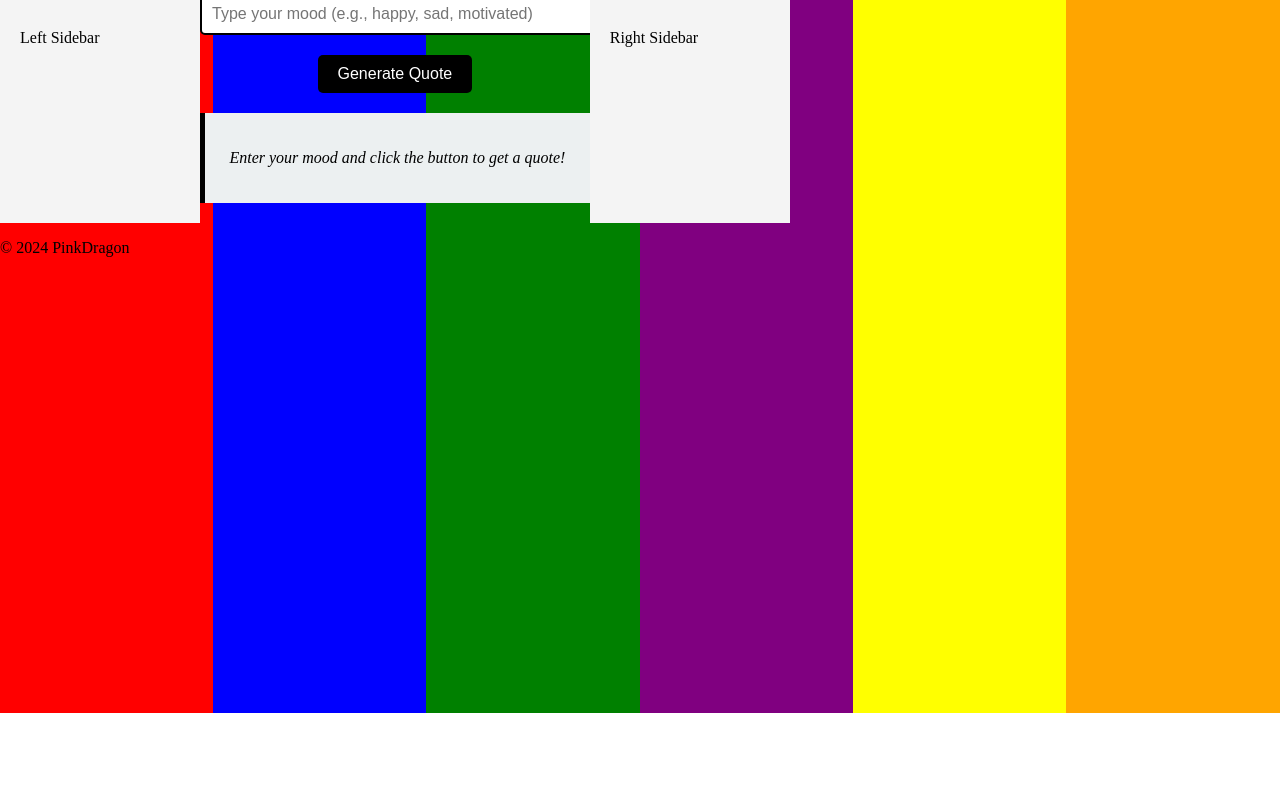
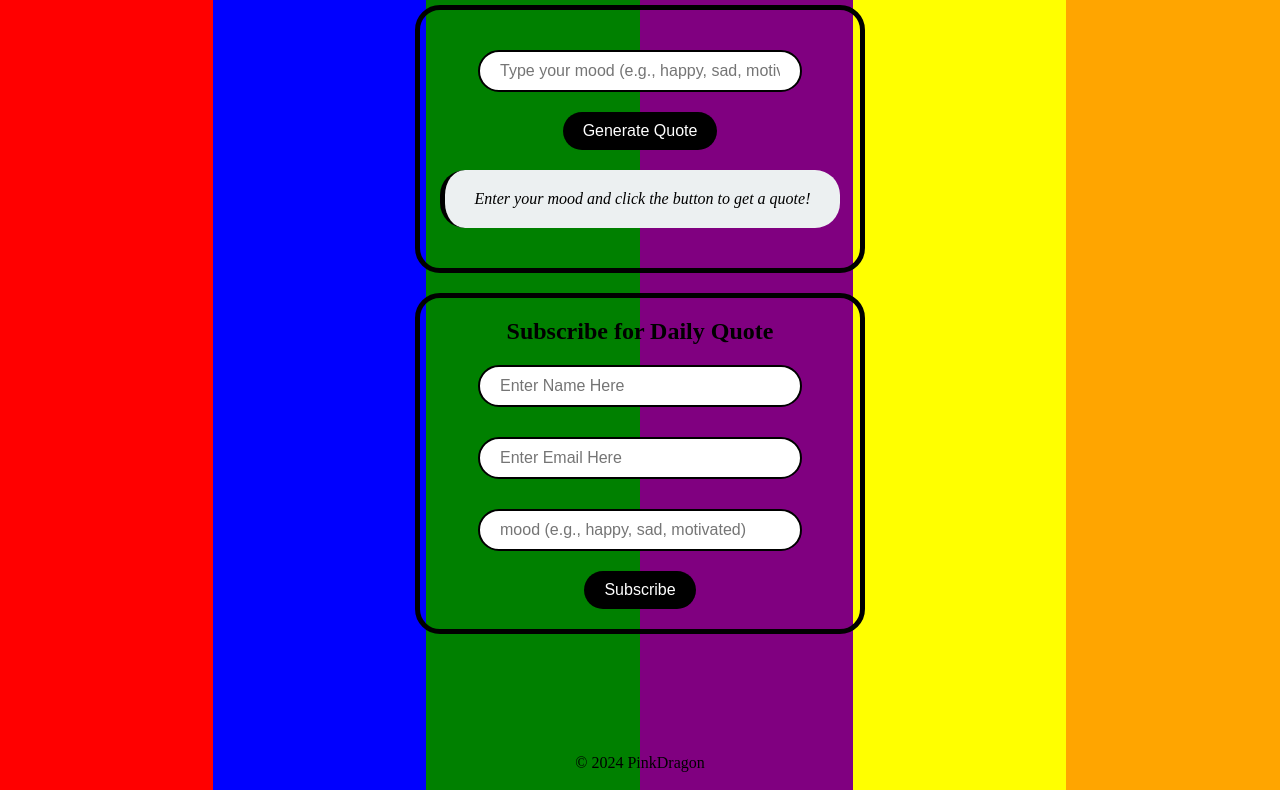
Before and after one commit to PinkDragon94/DOM-SPA-SBA, a plain HTML site: page index.html in a window 1280 px wide. Shown: the part 87-877 px from the top of the page. Before the commit the page ends 800 px from the top, so only its background shows below. Drawn offline with Linux system fonts and the light colour scheme.

Commit message:
file update styling

```diff
--- a/index.html
+++ b/index.html
@@ -10,7 +10,9 @@
 
 <body>
     <header>
+        <div class="heading">
         <h1>Mood-Based Quote Generator</h1>
+    </div>
     </header>
     <div class="color-lines">
         <div class="line red"></div>
@@ -21,11 +23,7 @@
         <div class="line orange"></div>
     </div>
     <div class="container">
-        <aside class="sidebar-left">
-            <!-- Left sidebar content -->
-            <p>Left Sidebar</p>
-        </aside>
-        <main>
+               <main>
             <div id="quoteSection">
                 <input type="text" id="moodInput" placeholder="Type your mood (e.g., happy, sad, motivated)">
                 <button id="generateQuoteBtn">Generate Quote</button>
@@ -34,13 +32,25 @@
                 </div>
             </div>
         </main>
-        <aside class="sidebar-right">
-            <!-- Right sidebar content -->
-            <p>Right Sidebar</p>
-        </aside>
+           </div>
+           <div class="container2">
+            <main>
+         <div id="quoteSection2">
+            <form id="subscription form">
+                <h2> Subscribe for Daily Quote</h2>
+             <input type="Name" id="moodInput" placeholder="Enter Name Here">
+             <input type="Email" id="moodInput" placeholder="Enter Email Here" required>
+             <input type="text" id="moodInput" placeholder="mood (e.g., happy, sad, motivated)">
+             <button id="generateQuoteBtn" type ="submit">Subscribe</button>
+                         </form>
+                </div>
+         </div>
+     </main>
+        </div>
+    <footer>
+        <div class="footing" >
+        <p>&copy; 2024 PinkDragon</p>
     </div>
-    <footer>
-        <p>&copy; 2024 PinkDragon</p>
     </footer>
 <script src="./index.js"></script>
 </body>
--- a/styles.css
+++ b/styles.css
@@ -1,9 +1,6 @@
-html, body {
+*{
     margin: 0;
     padding: 0;
-    height: 100%;
-    width: 100%;
-    overflow: hidden; /* Prevent scrollbars from appearing due to background */
 }
 
 body {
@@ -24,99 +21,137 @@ body {
     );
     background-size: 100% 100%; /* Ensure background covers the entire area */
 }
+.heading {
+    display: block;
+    margin-top: 35px;
+    margin-bottom: 20px;
+    text-align: center;
+  }
+
+.container{
+
+    display: block;
+    margin: auto;
+    text-align: center;
+    border-radius: 25px;
+    border: 5px solid black;
+    padding: 20px;
+    max-width: 400px;
+    margin-bottom: 20px;
+}
 
 .content {
-    position: relative;
+    position: center;
     z-index: 1;
     color: white;
     text-align: center;
     padding: 20px;
 }
-
-
-/* body {
-    font-family: Arial, sans-serif;
-    margin: 0;
-    display: flex;
-    flex-direction: column;
-    min-height: 100vh;
-    align-items: center; /* Center horizontally } */
-
-
-/* header, footer {
-    background-color: #973016;
-    color: white;
-    text-align: center;
-    padding: 20px;
-    width: 100%;
-} */
-
-.container {
-    display: flex;
-    flex: 1;
-    max-width: 1200px; /* Max width for the container */
-    width: 100%;
-    box-sizing: border-box;
-}
-
-.sidebar-left, .sidebar-right {
-    background-color: #f4f4f4;
-    padding: 20px;
-    width: 200px;
-    box-sizing: border-box;
-}
-
-.main {
-    flex: 1;
-    display: flex;
-    justify-content: center;
-    align-items: center;
-    padding: 20px;
-    background-color: white;
-}
-
 #quoteSection {
     text-align: center;
     width: 100%;
     max-width: 600px;
-}
+ }
 
 .quote-box {
     margin: 20px 0;
     padding: 20px;
+    border-radius: 25px;
     border-left: 5px solid black;
     background-color: #ecf0f1;
     font-style: italic;
+    text-align: center;
 }
 
 #generateQuoteBtn {
     background-color: black;
     color: white;
+    border-radius: 25px;
     border: none;
     padding: 10px 20px;
     cursor: pointer;
-    border-radius: 5px;
     font-size: 16px;
     margin-top: 10px;
-}
+  }
 
 #generateQuoteBtn:hover {
     background-color: black;
 }
 
 #moodInput {
-    padding: 10px;
-    width: 100%;
+    padding: 10px 20px;
+    width: 70%;
     border: 2px solid black;
-    border-radius: 5px;
+    border-radius: 25px;
     font-size: 16px;
+    margin-top: 20px;
     margin-bottom: 10px;
 }
 
-/* footer {
-    background-color: #973016;
+.footing {
+    padding: 100px 0;
+    display: block;
+    margin: 0 auto;
+    text-align: center;
+  }
+
+.container2{
+    display: block;
+    margin: auto;
+    text-align: center;
+    border-radius: 25px;
+    border: 5px solid black;
+    padding: 20px;
+    max-width: 400px;
+    margin-bottom: 20px;
+
+
+}
+
+.content {
+    position: center;
+    z-index: 1;
     color: white;
     text-align: center;
-    padding: 10px;
+    padding: 20px;
+}
+#quoteSection {
+    text-align: center;
     width: 100%;
-} */
+    max-width: 600px;
+ }
+
+.quote-box {
+    margin: 20px 0;
+    padding: 20px;
+    border-radius: 25px;
+    border-left: 5px solid black;
+    background-color: #ecf0f1;
+    font-style: italic;
+    text-align: center;
+}
+
+#generateQuoteBtn {
+    background-color: black;
+    color: white;
+    border-radius: 25px;
+    border: none;
+    padding: 10px 20px;
+    cursor: pointer;
+    font-size: 16px;
+    margin-top: 10px;
+  }
+
+#generateQuoteBtn:hover {
+    background-color: black;
+}
+
+#moodInput {
+    padding: 10px 20px;
+    width: 70%;
+    border: 2px solid black;
+    border-radius: 25px;
+    font-size: 16px;
+    margin-top: 20px;
+    margin-bottom: 10px;
+}
```
